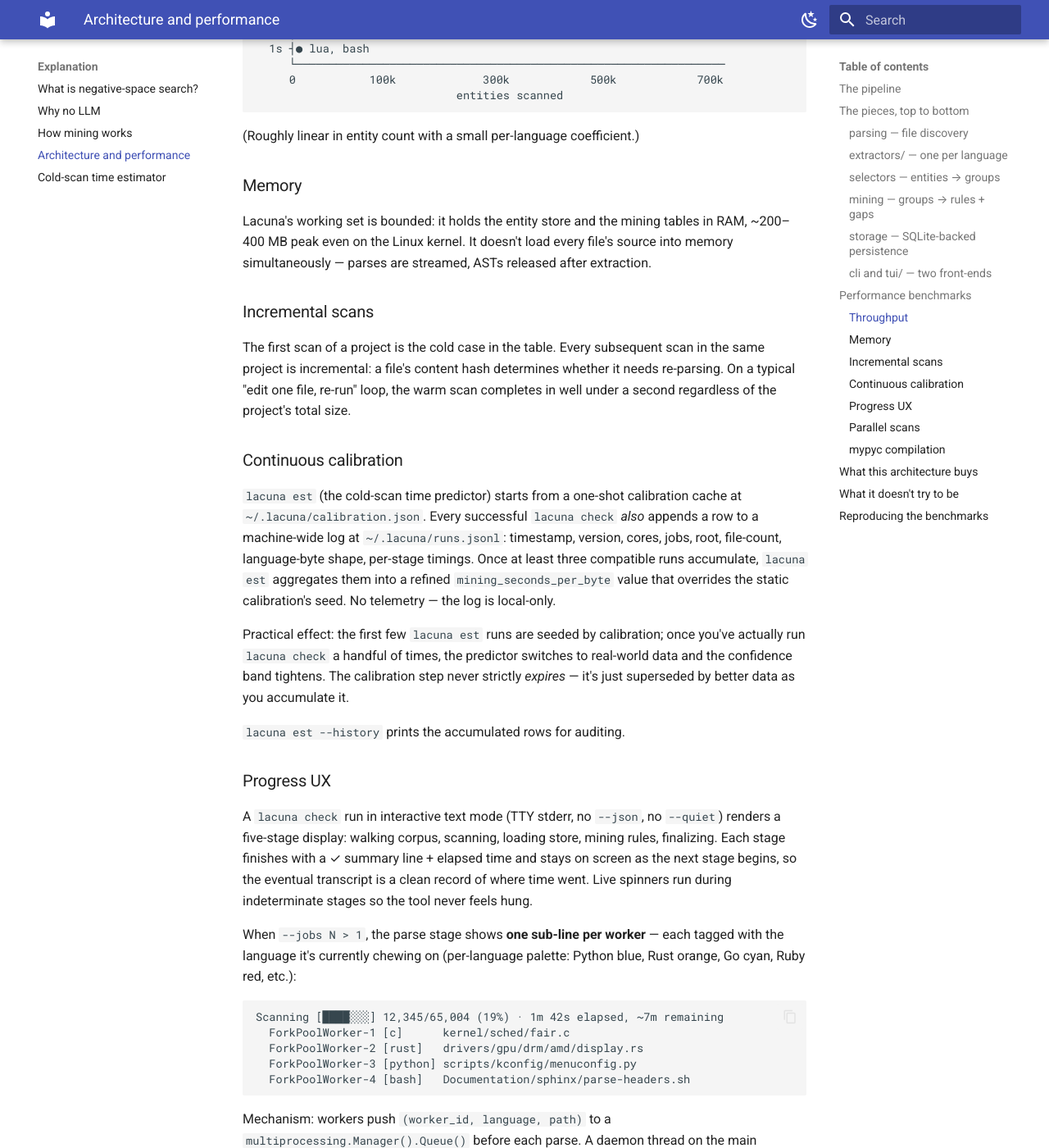
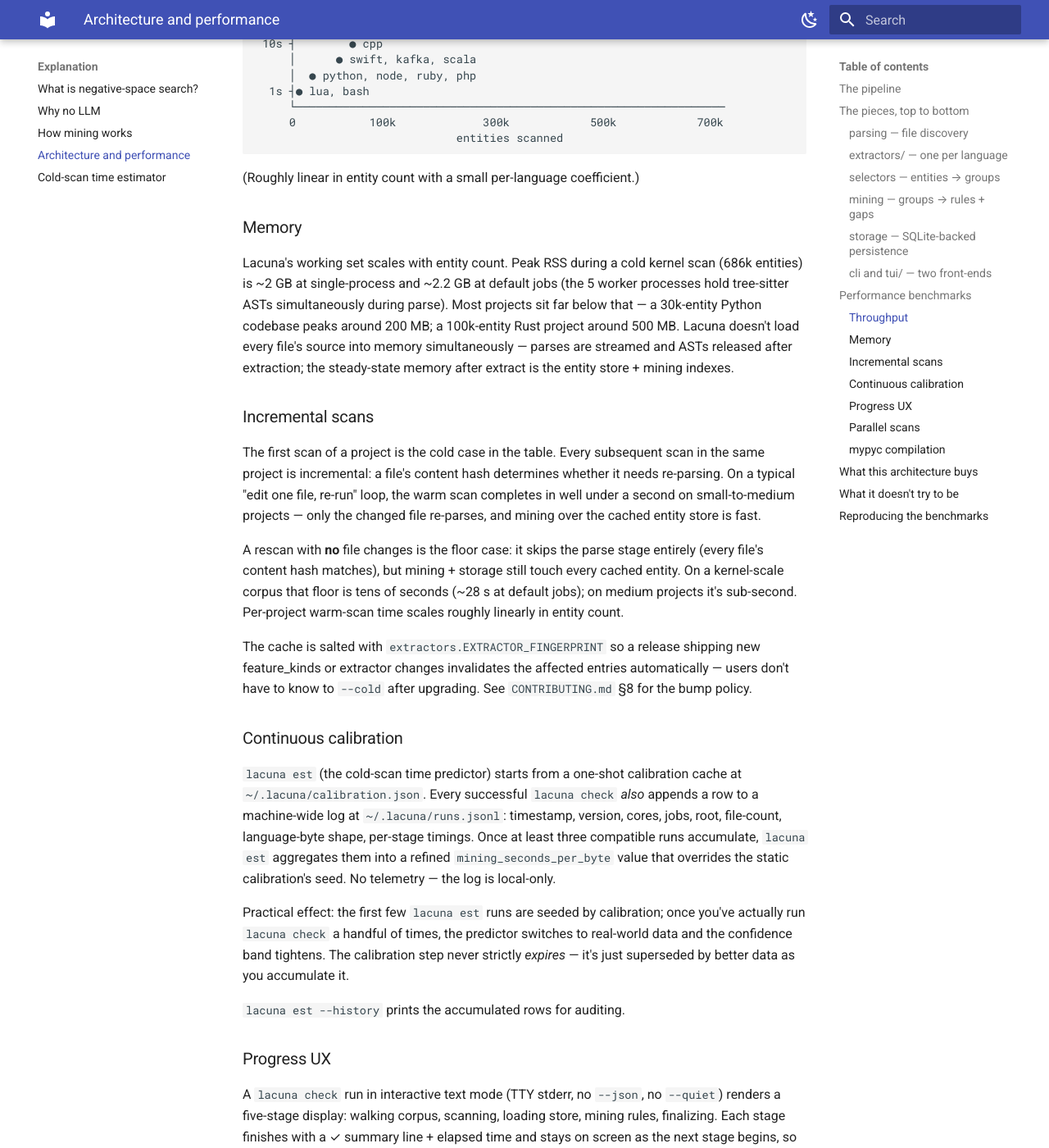
Before and after one commit to skbays03/absentia, an MkDocs documentation site: the page built from docs/explanation/architecture.md, in a window 1280 px wide and 1400 px high, scrolled down 4024 px. Shown: the whole window at 82% size. Built offline with MkDocs 1.6.1 and Material for MkDocs 9.7.7, drawn with Linux system fonts in a browser that asks for light colours; some of the changed text lies outside the part shown.

Commit message:
docs(architecture): honest perf claims at scale (warm/RSS/fingerprint)
Three audit-pass findings (lacuna_v1.0.0_release_plan.txt) all in
architecture.md, all the same shape: claim made for a small/medium
case, framed as universal. Claim breaks at kernel scale; replace with
mode-aware framing per the §2.X-BENCHMARK-POLICY locked in earlier.

  F-H-02 (warm-rescan claim, two locations):
    - storage subsection: "warm re-scan of any project completes in
      milliseconds even when the cold scan took minutes" → kernel
      warm rescan is 26-28s. Reframed to acknowledge that the
      "milliseconds" case is the small-edited-subset scenario; a
      kernel-scale rescan with no changes still walks every cached
      entity for mining + storage, so the floor is tens of seconds.
    - Incremental scans subsection: "warm scan completes in well
      under a second regardless of the project's total size" — the
      "regardless of total size" claim was the strongest false
      version. Reframed to make the no-changes floor case explicit.

  F-H-04 (RSS memory claim):
    - "~200-400 MB peak even on the Linux kernel" → kernel measured
      ~2 GB at jobs=1, ~2.2 GB at default jobs. Reframed as scaling
      with entity count, with realistic anchors at three sizes
      (30k Python, 100k Rust, 686k kernel).

  F-H-14 (missing EXTRACTOR_FINGERPRINT mention, partial):
    - Added a paragraph in the Incremental scans subsection
      explaining the cache salt mechanism — users automatically
      pick up new feature_kinds / extractor changes after upgrade
      without needing --cold. Cross-links to CONTRIBUTING.md §8.

Validation: mkdocs build --strict passes.

Authored-by: Shawn Bays <shawnbays2003@gmail.com>
Co-Authored-By: Claude Opus 4.7 (1M context) <noreply@anthropic.com>

```diff
--- a/docs/explanation/architecture.md
+++ b/docs/explanation/architecture.md
@@ -60,8 +60,10 @@ A small SQLite schema holds files (with content hashes), entities,
 features, runs, and suppressions. Every scan is incremental:
 unchanged files (matching content hash) keep their cached entities
 and features; only changed files are re-parsed. Result: a warm
-re-scan of any project completes in milliseconds even when the cold
-scan took minutes.
+re-scan of a small edited subset completes in fractions of a second
+regardless of the project's total size; even a kernel-scale rescan
+with no file changes runs in tens of seconds because mining + storage
+still walk every cached entity.
 
 ### `cli` and `tui/` — two front-ends
 Both consume the same `scan_corpus` function. The CLI prints text
@@ -172,10 +174,15 @@ Cold scan time vs. corpus size (entity count)
 
 ### Memory
 
-Lacuna's working set is bounded: it holds the entity store and the
-mining tables in RAM, ~200–400 MB peak even on the Linux kernel. It
-doesn't load every file's source into memory simultaneously —
-parses are streamed, ASTs released after extraction.
+Lacuna's working set scales with entity count. Peak RSS during a cold
+kernel scan (686k entities) is ~2 GB at single-process and ~2.2 GB
+at default jobs (the 5 worker processes hold tree-sitter ASTs
+simultaneously during parse). Most projects sit far below that —
+a 30k-entity Python codebase peaks around 200 MB; a 100k-entity
+Rust project around 500 MB. Lacuna doesn't load every file's source
+into memory simultaneously — parses are streamed and ASTs released
+after extraction; the steady-state memory after extract is the entity
+store + mining indexes.
 
 ### Incremental scans
 
@@ -183,7 +190,21 @@ The first scan of a project is the cold case in the table. Every
 subsequent scan in the same project is incremental: a file's
 content hash determines whether it needs re-parsing. On a typical
 "edit one file, re-run" loop, the warm scan completes in well under
-a second regardless of the project's total size.
+a second on small-to-medium projects — only the changed file
+re-parses, and mining over the cached entity store is fast.
+
+A rescan with **no** file changes is the floor case: it skips the
+parse stage entirely (every file's content hash matches), but
+mining + storage still touch every cached entity. On a kernel-scale
+corpus that floor is tens of seconds (~28 s at default jobs); on
+medium projects it's sub-second. Per-project warm-scan time scales
+roughly linearly in entity count.
+
+The cache is salted with `extractors.EXTRACTOR_FINGERPRINT` so a
+release shipping new feature_kinds or extractor changes invalidates
+the affected entries automatically — users don't have to know to
+`--cold` after upgrading. See `CONTRIBUTING.md` §8 for the bump
+policy.
 
 ### Continuous calibration
 
```
